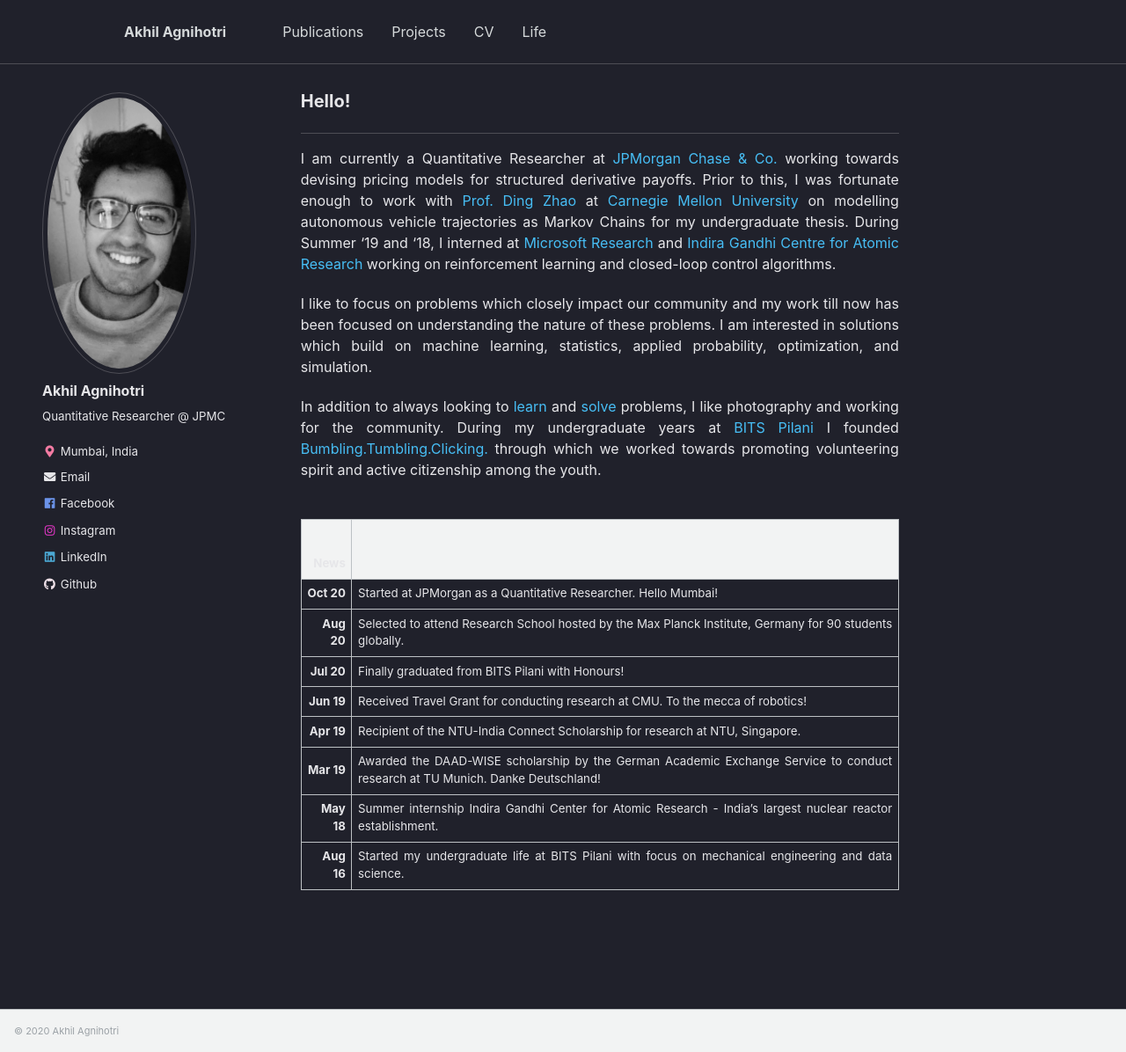
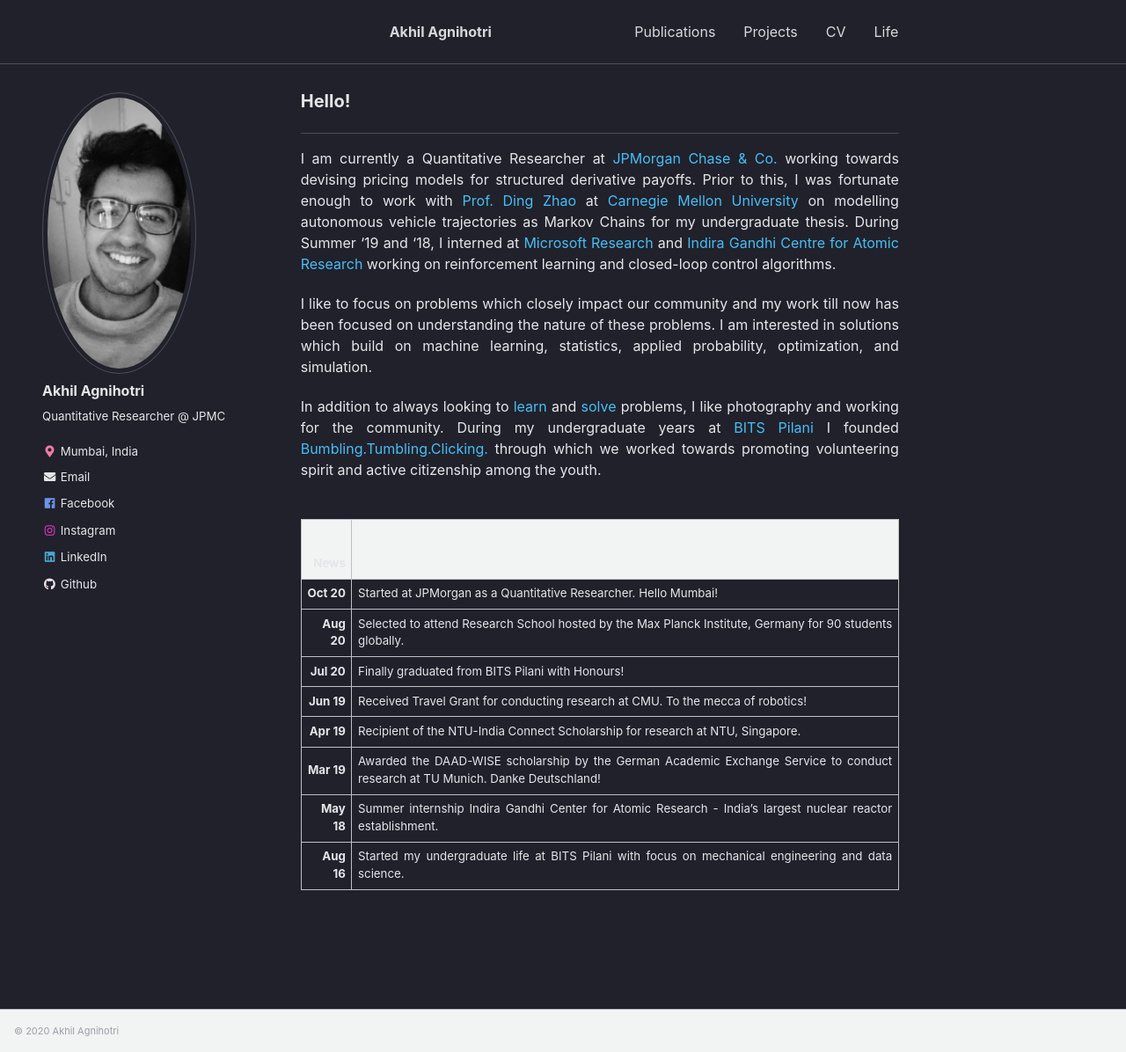
Before and after one commit to pmk2700/pranav-kulkarni.github.io, a Jekyll site: the page built from _pages/about.md, in a window 1280 px wide and 1196 px high. Shown: the whole window at 88% size. Built offline with Jekyll 4.4.1, drawn with Linux system fonts in a browser that asks for light colours.

```diff
--- a/_sass/_masthead.scss
+++ b/_sass/_masthead.scss
@@ -15,7 +15,7 @@
     // @include container;
     // @include clearfix;
     max-width: 925px;
-    margin-left: 125px;
+    margin-left: $x-large/3;
     margin-right: auto;
     clear: both;
     padding: 1em 1em 1em;
@@ -51,7 +51,7 @@
   white-space: nowrap;
 
   &--lg {
-    padding-right: 2em;
+    padding-right: 8.15em;
     font-weight: 700;
   }
 }
```
